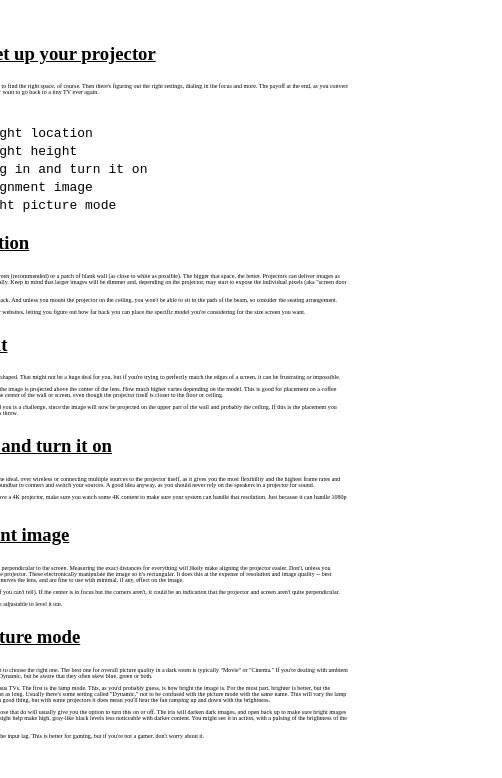
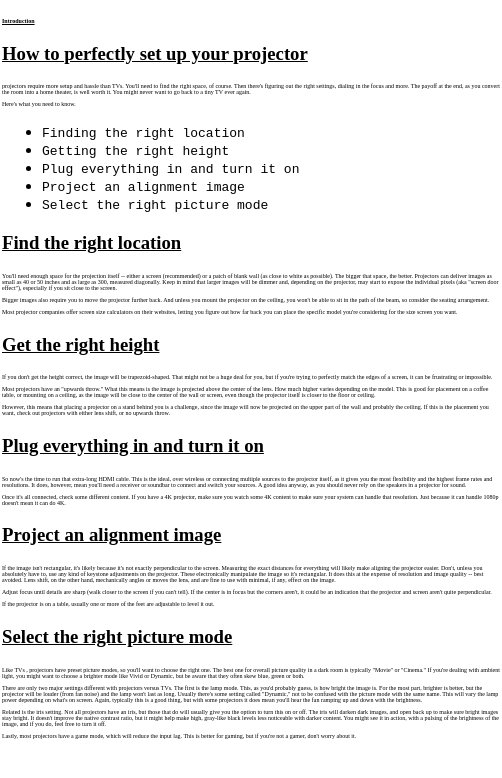
Before and after one commit to Haron254-Byte/Sample-technical-documentation-page., a plain HTML site: page index.html in a window 390 px wide. Shown: the whole page, 502 px wide, since content can reach past the window. Drawn offline with Linux system fonts and the light colour scheme.

Commit message:
Update styles.css

```diff
--- a/styles.css
+++ b/styles.css
@@ -82,7 +82,7 @@ font-size:6px;
 	 }
 	   body{
 	overflow-X:hidden;
-		   margin-left: -25rem;
+		   margin-left: -15.5rem;
 
 		    }
 
```
